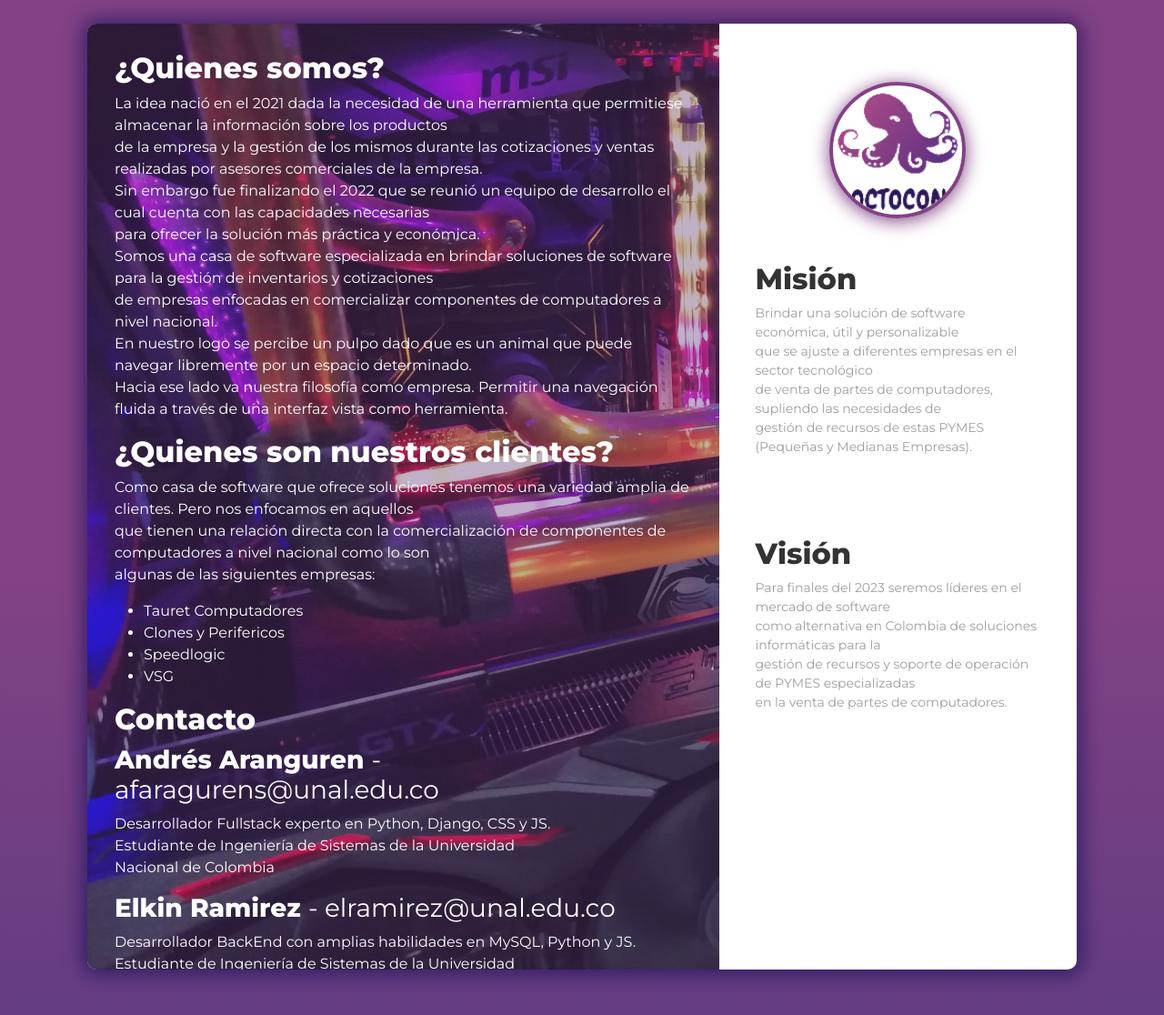
After one commit to ClonesAPP/CA-BackEnd, a Django app: page /about-us/ in a window 1280 px wide. The commit adds this page. Shown: the top 1116 px of the page at 91% size. Run offline with Django 4.2, Linux system fonts and the light colour scheme; some libraries are stand-ins or nearby versions.

Commit message:
About us - Elkin

```diff
--- a/backend/api/urls.py
+++ b/backend/api/urls.py
@@ -5,6 +5,7 @@ from . import views
 
 urlpatterns = [
     path('', views.home, name='home'),
+    path('about-us/', views.about_us, name='about-us'),
     path('profile/', views.update_profile, name='profile'),
     # Rutas de crear, ver cotizacion(es)
     path('quotation/<str:pk>', views.quotation, name="quotation"),
--- a/backend/api/views.py
+++ b/backend/api/views.py
@@ -205,3 +205,7 @@ def update_profile(request):
 
     context = {'user_form':user_form, 'up_form':user_prof_form}
     return render(request, 'profile.html', context)
+
+
+def about_us(request):
+    return render(request, 'about_us.html')
--- /dev/null
+++ b/backend/templates/about_us.html
@@ -0,0 +1,78 @@
+{% block content %}
+
+{% load static %}
+<link href="https://cdn.jsdelivr.net/npm/bootstrap@5.0.0-beta2/dist/css/bootstrap.min.css" rel="stylesheet"
+    integrity="sha384-BmbxuPwQa2lc/FVzBcNJ7UAyJxM6wuqIj61tLrc4wSX0szH/Ev+nYRRuWlolflfl" crossorigin="anonymous">
+
+<link rel="shortcut icon" type="image/png" href="{% static 'images/logo.png' %}"/>
+<link href="{% static 'css/login_style.css' %}" rel="stylesheet">
+<link href="{% static 'css/footer.css' %}" rel="stylesheet">
+<script src="https://kit.fontawesome.com/d9e2990509.js" crossorigin="anonymous"></script>
+
+<title>OctoCon</title>
+<body>
+    <div class="box-form">
+        <div class="left">
+            <div class="overlay">
+                <h2><b>¿Quienes somos?</b></h2>
+                <p> La idea nació en el 2021 dada la necesidad de una herramienta que permitiese almacenar la información sobre los productos<br>
+                    de la empresa y la gestión de los mismos durante las cotizaciones y ventas realizadas por asesores comerciales de la empresa.<br>
+                    Sin embargo fue finalizando el 2022 que se reunió un equipo de desarrollo el cual cuenta con las capacidades necesarias <br>
+                    para ofrecer la solución más práctica y económica.<br>
+                    Somos una casa de software especializada en brindar soluciones de software para la gestión de inventarios y cotizaciones<br>
+                    de empresas enfocadas en comercializar componentes de computadores a nivel nacional. <br>
+                    En nuestro logo se percibe un pulpo dado que es un animal que puede navegar libremente por un espacio determinado. <br>
+                    Hacia ese lado va nuestra filosofía como empresa. Permitir una navegación fluida a través de una interfaz vista como herramienta.<br>
+                </p>
+                <h2><b>¿Quienes son nuestros clientes?</b></h2>
+                <p> Como casa de software que ofrece soluciones tenemos una variedad amplia de clientes. Pero nos enfocamos en aquellos<br>
+                que tienen una relación directa con la comercialización de componentes de computadores a nivel nacional como lo son<br>
+                algunas de las siguientes empresas:
+                </p>
+                <div>
+                        <ul>
+                            <li>Tauret Computadores</li>
+                            <li>Clones y Perifericos</li>
+                            <li>Speedlogic</li>
+                            <li>VSG</li>
+                        </ul>
+                </div>
+                <h2><b>Contacto</b></h2>
+                <h3><b>Andrés Aranguren </b>- afaragurens@unal.edu.co</h3>
+                <p>Desarrollador Fullstack experto en Python, Django, CSS y JS.<br>
+                Estudiante de Ingeniería de Sistemas de la Universidad<br>
+                Nacional de Colombia</p>
+
+                <h3><b>Elkin Ramirez </b>- elramirez@unal.edu.co</h3>
+                <p>Desarrollador BackEnd con amplias habilidades en MySQL, Python y JS.<br>
+                Estudiante de Ingeniería de Sistemas de la Universidad<br>
+                Nacional de Colombia</p>
+            </div>
+        </div>
+
+        <div class="right">
+            <div class="circular-landscape">
+                <br>
+                <a href="{% url 'home' %}"><img src="{% static 'images/logo.png' %}" alt=""></a>
+                <br><br><h2><b>Misión</b></h2>
+                <p>Brindar una solución de software económica, útil y personalizable<br>
+                que se ajuste a diferentes empresas en el sector tecnológico<br>
+                de venta de partes de computadores, supliendo las necesidades de<br>
+                gestión de recursos de estas PYMES (Pequeñas y Medianas Empresas).
+                </p>
+                <br><br><br>
+                <h2><b>Visión</b></h2>
+                <p>
+                Para finales del 2023 seremos líderes en el mercado de software<br>
+                como alternativa en Colombia de soluciones informáticas para la<br> gestión
+                de recursos y soporte de operación de PYMES especializadas<br> en la
+                venta de partes de computadores.
+                </p>
+            </div>
+
+        </div>
+        <br>
+    </div>
+</body>
+
+{% endblock %}
--- a/backend/templates/footer.html
+++ b/backend/templates/footer.html
@@ -14,7 +14,7 @@
         </div>
         <ul class="list-inline">
             <li class="list-inline-item"><a href="#">Home</a></li>
-            <li class="list-inline-item"><a href="#">Sobre Nosotros</a></li>
+            <li class="list-inline-item"><a href="{% url 'about-us' %}">Sobre Nosotros</a></li>
             <li class="list-inline-item"><a href="#">Términos</a></li>
             <li class="list-inline-item"><a href="">Política de Privacidad</a></li>
         </ul>
```
